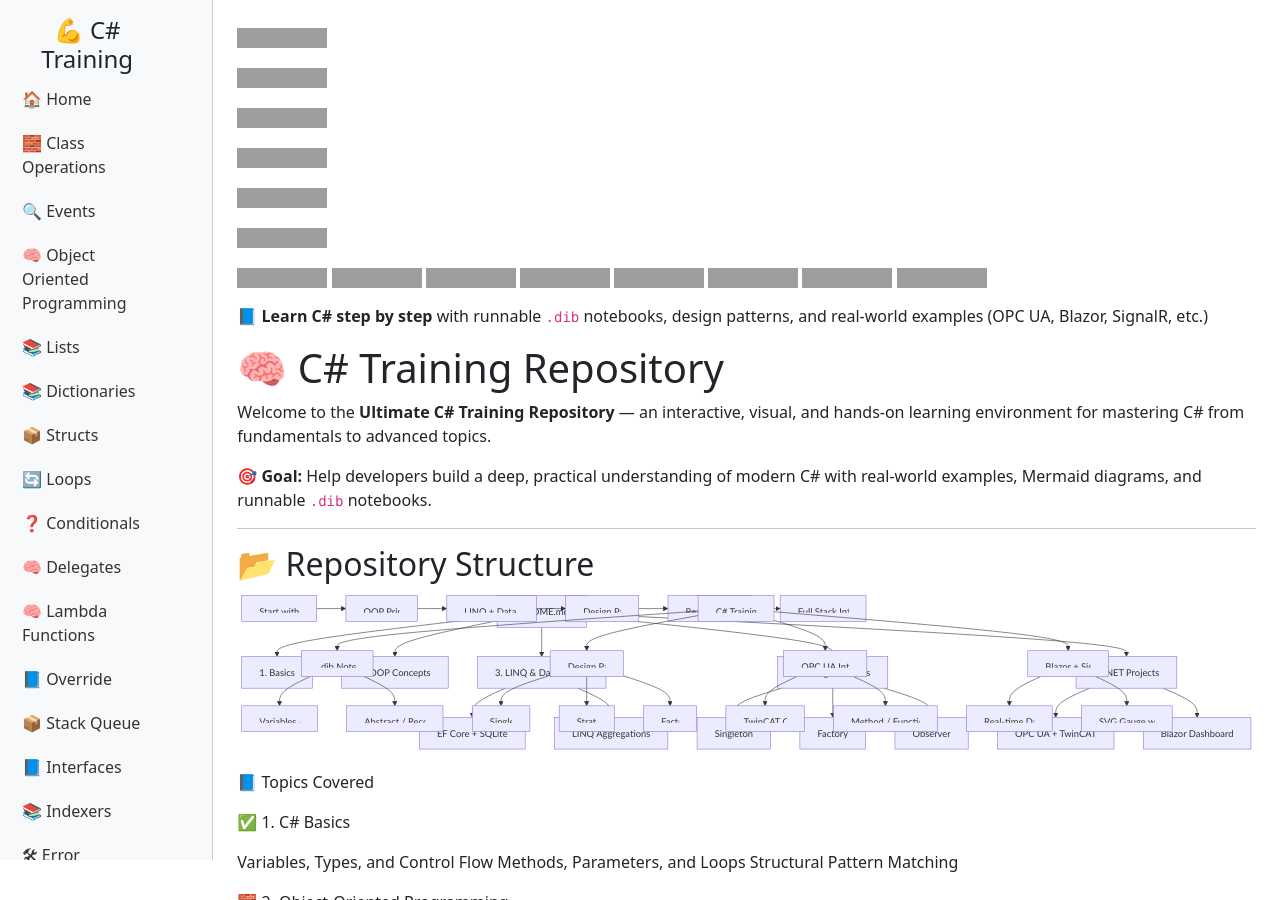
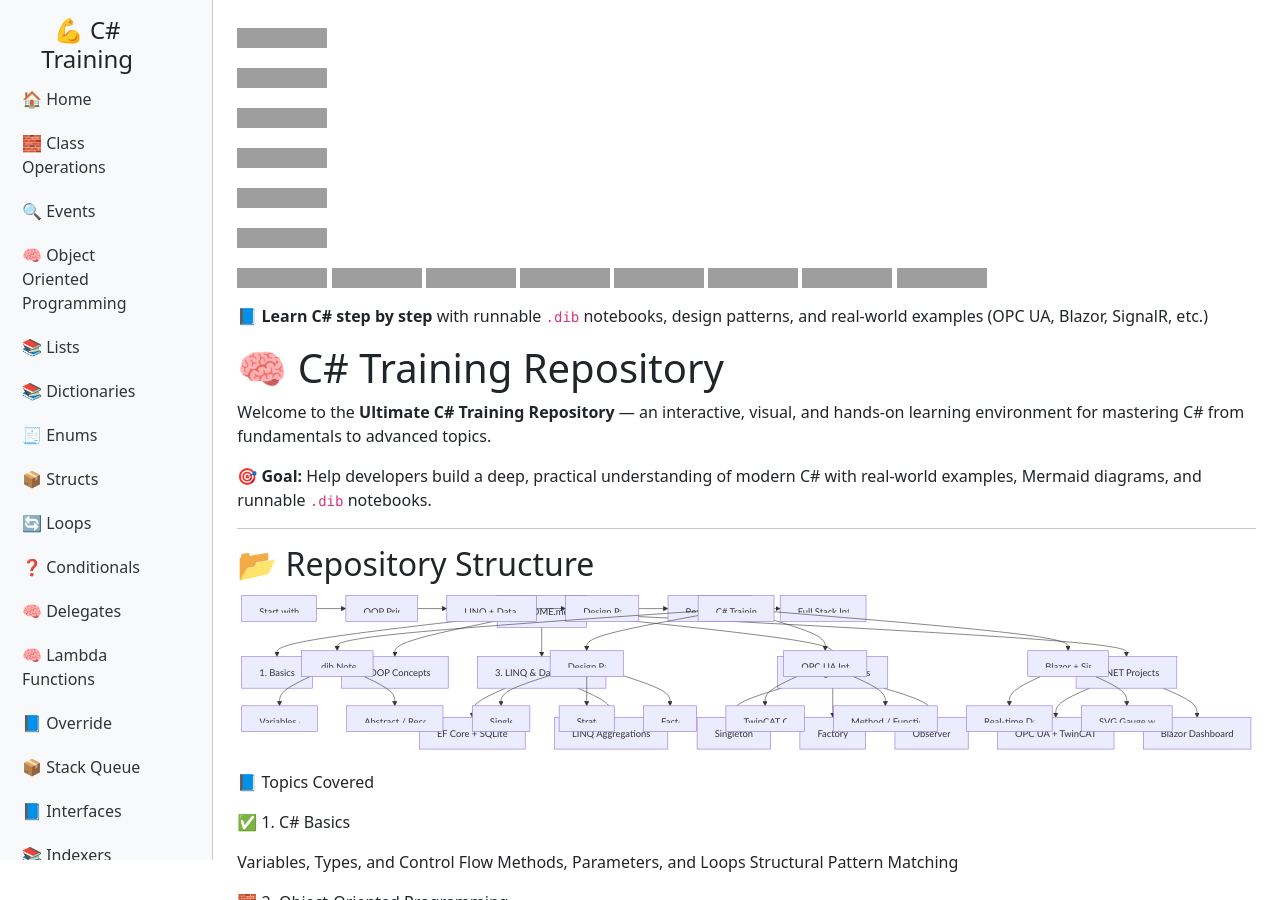
Before and after one commit to buribalkan/C-SHARP-Training, a Jekyll site: the page built from README.md, in a window 1280 px wide and 900 px high. Built offline with Jekyll 4.4.1, drawn with Linux system fonts in a browser that asks for light colours; nearby versions of some CDN libraries; our own code applies the rules of GitHub Pages for plain Markdown files; grey boxes are pictures that could not be loaded.

Commit message:
Update sidebar.html

```diff
--- a/_includes/sidebar.html
+++ b/_includes/sidebar.html
@@ -7,6 +7,7 @@
     <li class="nav-item"><a class="nav-link" href="{{ site.baseurl }}/Object-Oriented-Programming">🧠 Object Oriented Programming</a></li>
     <li class="nav-item"><a class="nav-link" href="{{ site.baseurl }}/Lists">📚 Lists</a></li>
     <li class="nav-item"><a class="nav-link" href="{{ site.baseurl }}/Dictionaries">📚 Dictionaries</a></li>
+    <li class="nav-item"><a class="nav-link" href="{{ site.baseurl }}/Enums">🧾 Enums</a></li>
     <li class="nav-item"><a class="nav-link" href="{{ site.baseurl }}/Structs">📦 Structs</a></li>
     <li class="nav-item"><a class="nav-link" href="{{ site.baseurl }}/Loops">🔄 Loops</a></li>
     <li class="nav-item"><a class="nav-link" href="{{ site.baseurl }}/Conditionals">❓ Conditionals</a></li>
```
